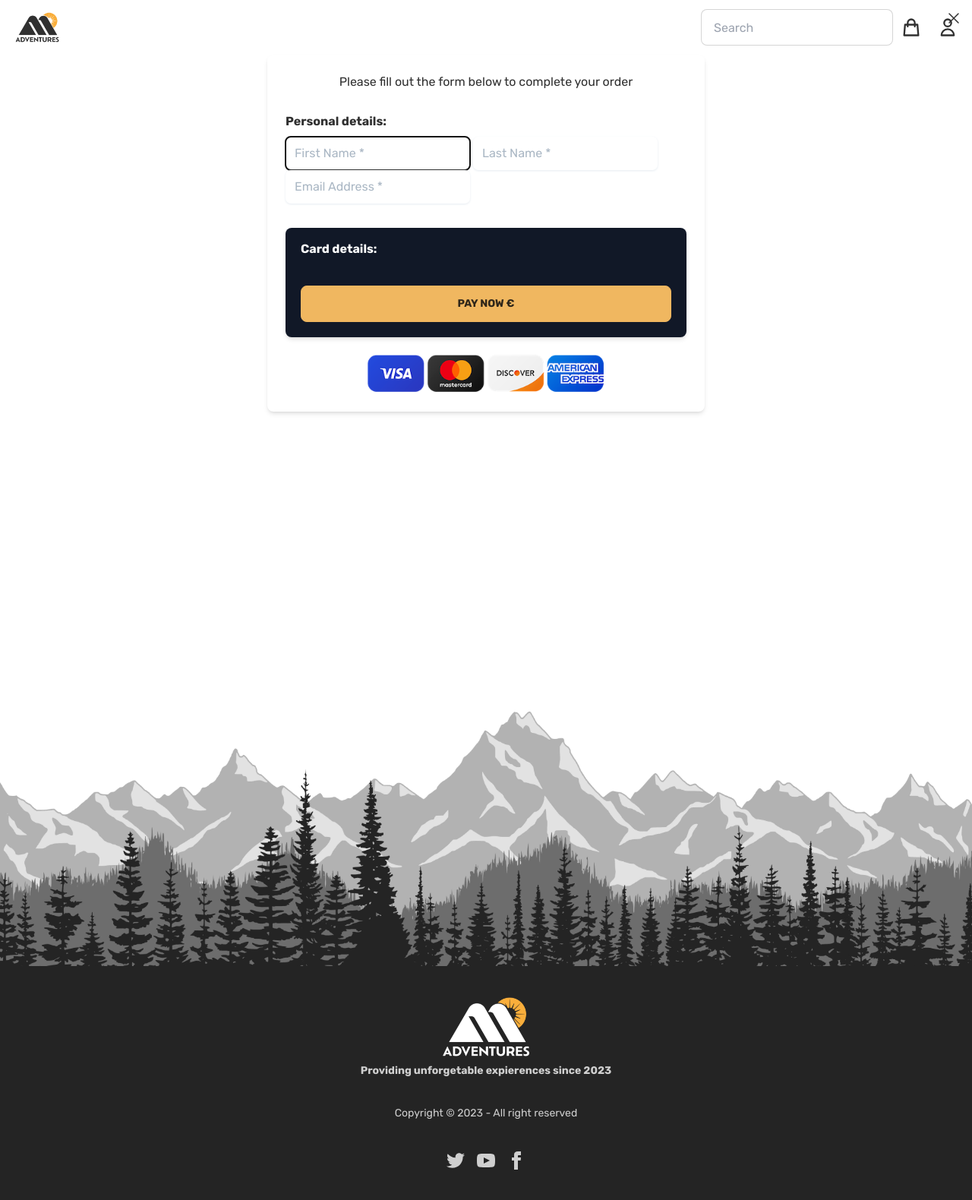
After one commit to kpetrauskas92/Mont-Adventures-PP5, a Django app: template checkout/templates/checkout/checkout.html in a window 1280 px wide. The commit adds this page. Shown: the whole page at 76% size. Run offline with Django 4.2, Linux system fonts and the light colour scheme; the template is opened without the code that fills it: values that come from a table or form of the project are taken from there, others are empty; style sheets or scripts are compiled from the project's sources; some libraries are stand-ins or nearby versions.

Commit message:
added checkout templates

```diff
--- a/cart/templates/cart.html
+++ b/cart/templates/cart.html
@@ -78,7 +78,8 @@
                         hx-get="{% url 'checkout' %}"
                         hx-target="#my_modal_3 .modal-box"
                         hx-select="#checkout_form"
-                        onclick="my_modal_3.showModal()">Proceed to Payment</button>
+                        onclick="my_modal_3.showModal()">Proceed to Payment
+                </button>
             </div>
         {% else %}
             <div class="mt-6 h-full rounded-lg border text-black p-6 shadow-md md:mt-0 md:w-2/3">
--- /dev/null
+++ b/checkout/templates/checkout/checkout.html
@@ -0,0 +1,51 @@
+{% extends 'base.html' %}
+{% load static %}
+{% load custom_filters %}
+{% load tailwind_filters %}
+
+{% block content %}
+<div class=" h-screen">
+    <div class="bg-white p-6 rounded-lg shadow-md max-w-xl mx-auto">
+        <div id="checkout_form" >
+            <script src="{% static 'checkout/js/stripe_elements.js' %}"></script>
+            <link rel="stylesheet" href="{% static 'checkout/css/checkout.css' %}">
+            <button type="button" class="btn btn-sm btn-circle btn-ghost absolute right-2 top-2" onclick="document.getElementById('my_modal_3').close();">
+                <svg xmlns="http://www.w3.org/2000/svg" fill="none" viewBox="0 0 24 24" stroke-width="1.5" stroke="currentColor" class="w-6 h-6">
+                <path stroke-linecap="round" stroke-linejoin="round" d="M6 18L18 6M6 6l12 12" />
+                </svg>
+            </button>
+            <form action="{% url 'checkout' %}"
+                method="POST"
+                id="payment-form"
+                class="space-y-5">
+
+                <p class="text-center">Please fill out the form below to complete your order</p>
+
+                {% csrf_token %}
+                <fieldset class="">
+                    <legend class="font-bold py-2 w-auto">Personal details:</legend>
+                        {{ order_form.first_name | as_crispy_field }}
+                        {{ order_form.last_name | as_crispy_field }}
+                        {{ order_form.email | as_crispy_field }}
+                        <div id="form-errors" class="mb-3 text-red-400" role="alert"></div>
+                </fieldset>
+                <div class="mb-6 rounded-lg bg-gray-900 p-2 shadow-md flex flex-col justify-between">
+                    <fieldset class="p-3 space-y-3">
+                        <legend class="text-white font-bold pt-2 w-auto">Card details:</legend>
+                            <div id="card-element" class="mb-3"></div>
+                            <div id="card-errors" class="mb-3 text-red-400" role="alert"></div>
+                            <input type="hidden" value="{{ client_secret }}" name="client_secret">
+                            <button id="submit-button" class="btn btn-secondary w-full">
+                                <span class="font-bold">Pay Now €{{ total_price |floatformat:2 }}</span>
+                            </button>
+                    </fieldset>
+                </div>
+                <img src="{% static 'web_elements/payment-cards.png' %}" alt="Payment Cards" class="mt-4">
+            </form>
+            {{ block.super }}
+            {{ stripe_public_key|json_script:"id_stripe_public_key" }}
+            {{ client_secret|json_script:"id_client_secret" }}
+        </div>
+    </div>
+</div>
+{% endblock %}
```
Also changed, not shown: checkout/templates/checkout/checkout-success.html (added, +26 -0 lines), static/web_elements/payment-cards.png (added).
